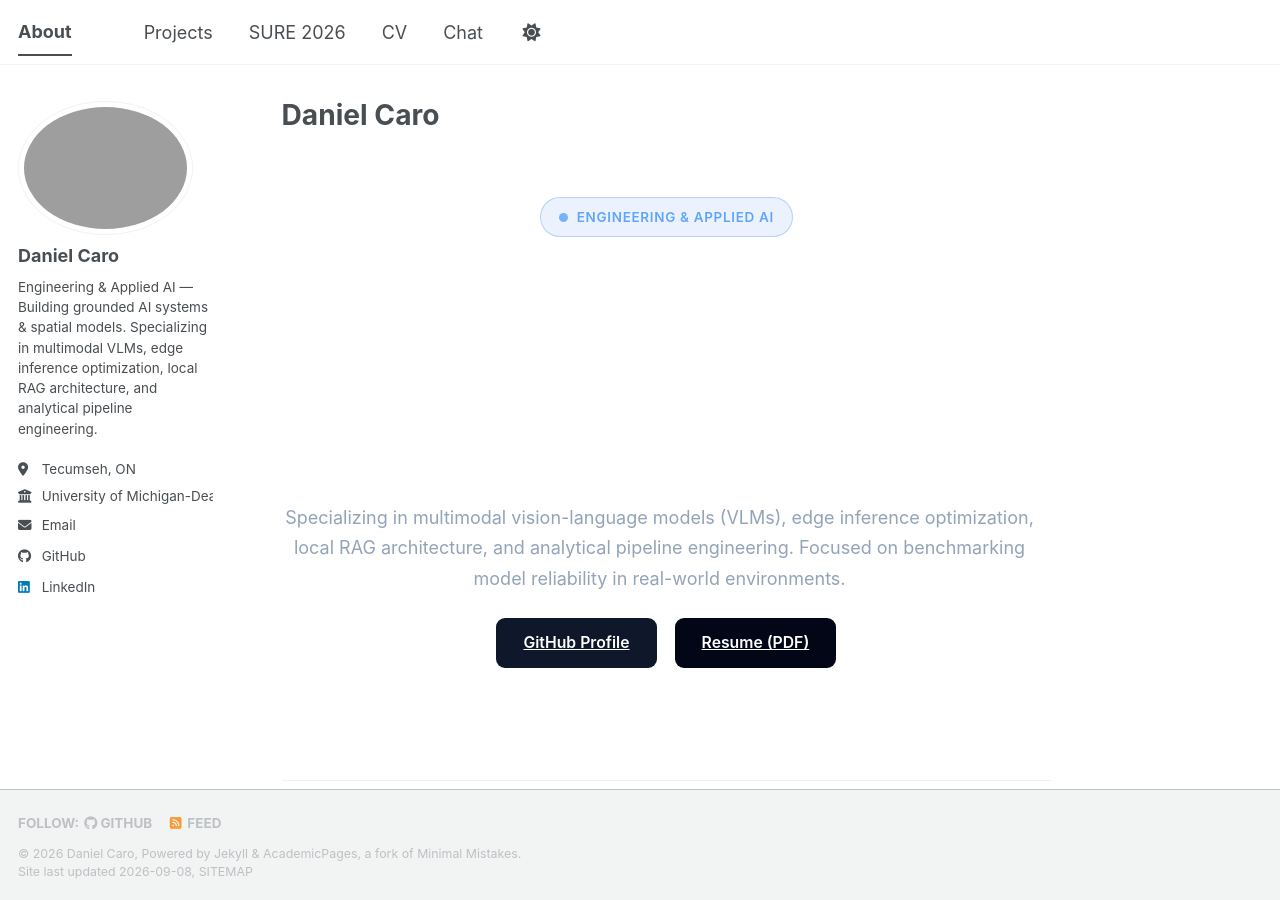
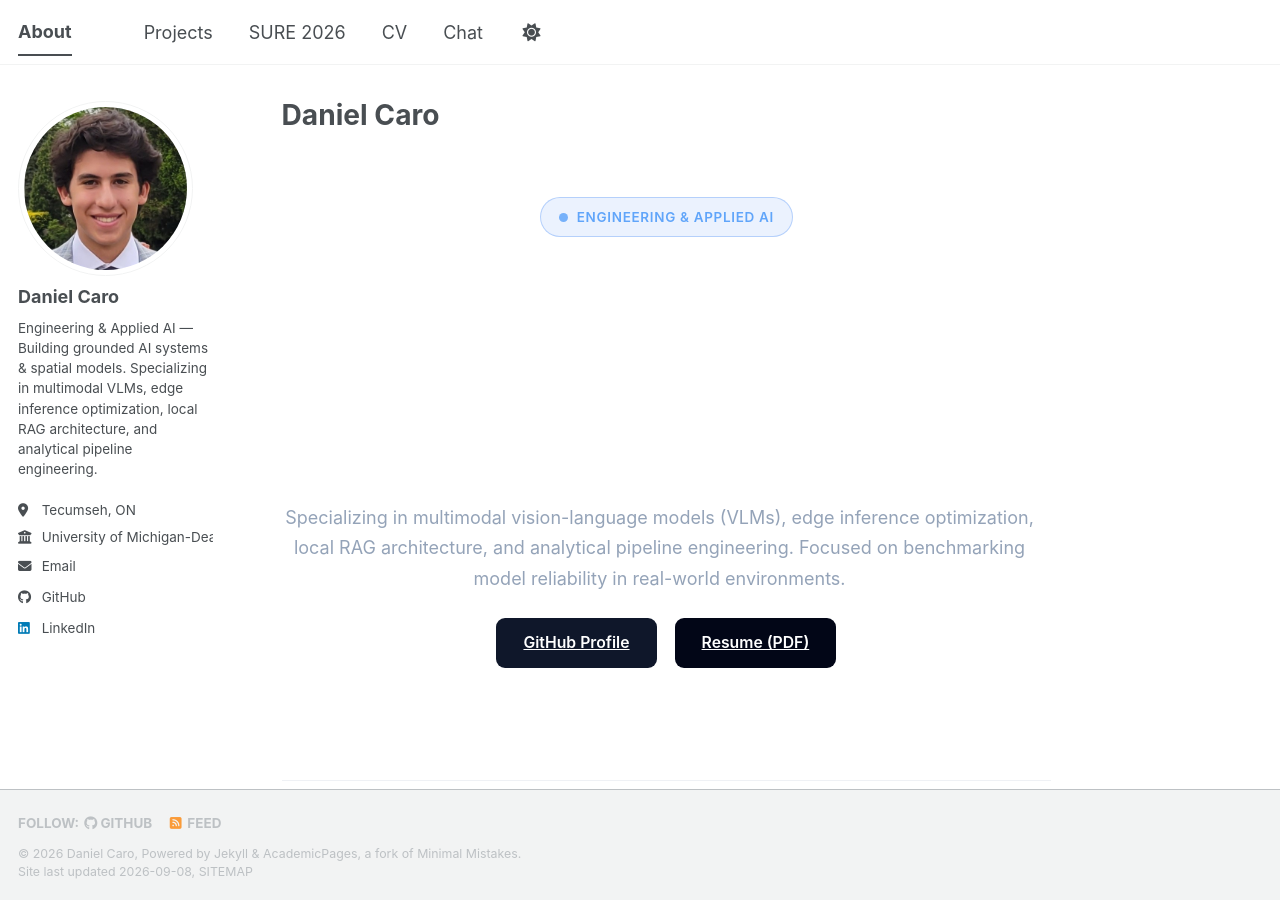
Before and after one commit to danielcaro05/danielcaro05.github.io, a Jekyll site: the page built from _pages/about.md, in a window 1280 px wide and 900 px high. Built offline with Jekyll 4.4.1, drawn with Linux system fonts in a browser that asks for light colours; a style sheet for code colours, icons or effects is not loaded.

Commit message:
Set author avatar to bio-photo.jpg

```diff
--- a/_config.yml
+++ b/_config.yml
@@ -22,7 +22,7 @@ repository               : "danielcaro05/danielcaro05.github.io"
 #               Additional customization can be done by editing /_includes/author-profile.html
 author:
   # Biographic information
-  avatar           :
+  avatar           : "bio-photo.jpg"
   name             : "Daniel Caro"
   pronouns         :
   bio              : "Engineering & Applied AI — Building grounded AI systems & spatial models. Specializing in multimodal VLMs, edge inference optimization, local RAG architecture, and analytical pipeline engineering."
```
Also changed, not shown: images/bio-photo.jpg.
